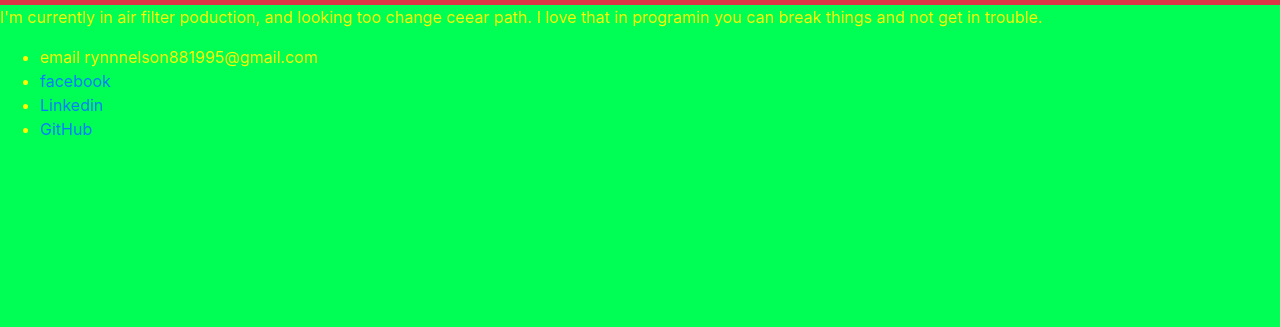
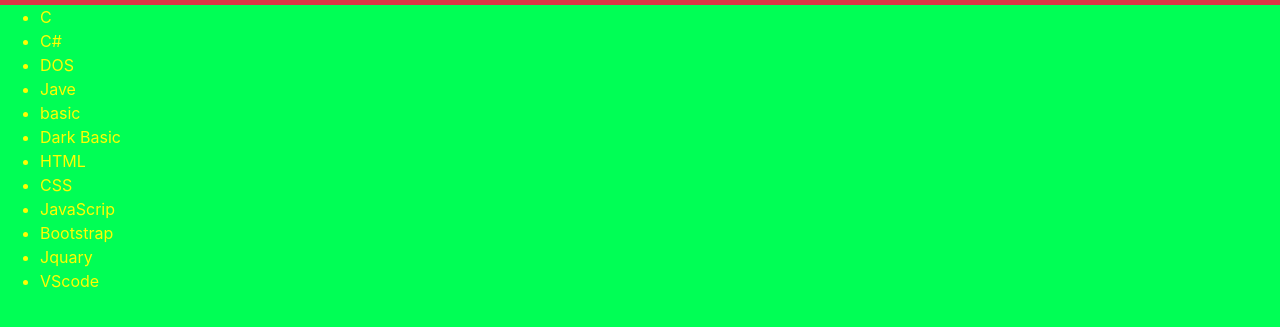
Before and after one commit to Ryan-Nelson/personal-bio-site, a plain HTML site: page index.html in a window 1280 px wide. Both pictures are taken after a click on the link "Technologies". Shown: the part 51-378 px from the top of the page. Drawn offline with nearby package versions, Linux system fonts and the light colour scheme.

Commit message:
finnished the JS

```diff
--- a/index.html
+++ b/index.html
@@ -38,9 +38,6 @@
     <!-- TODO: Fill in bio info here:
         What is your background? Why do you want to go into development?
         What do you love about development? -->
-        <section>
-            <p>I'm currently in air filter poduction, and looking too change ceear path. I love that in programin you can break things and not get in trouble.</p>
-        </section>
   </div>
   <div class="fullPage" id="technologiesPage">
     <!-- TODO: Start an UL of all of the tools and technologies
--- a/project.js
+++ b/project.js
@@ -80,11 +80,11 @@
             xString +=  `</ul>`;
             xString += `</div>`;
         };
-    PrintToDom(xString, 'projectsPage');
+    PrintToDom(xString, 'technologiesPage');
   };
 
 
-  document.getElementById('navtoBio').addEventListener("click", (event) => {
+  document.getElementById('navToBio').addEventListener("click", (event) => {
       event.preventDefault();
       createBioPage();
   });
```
